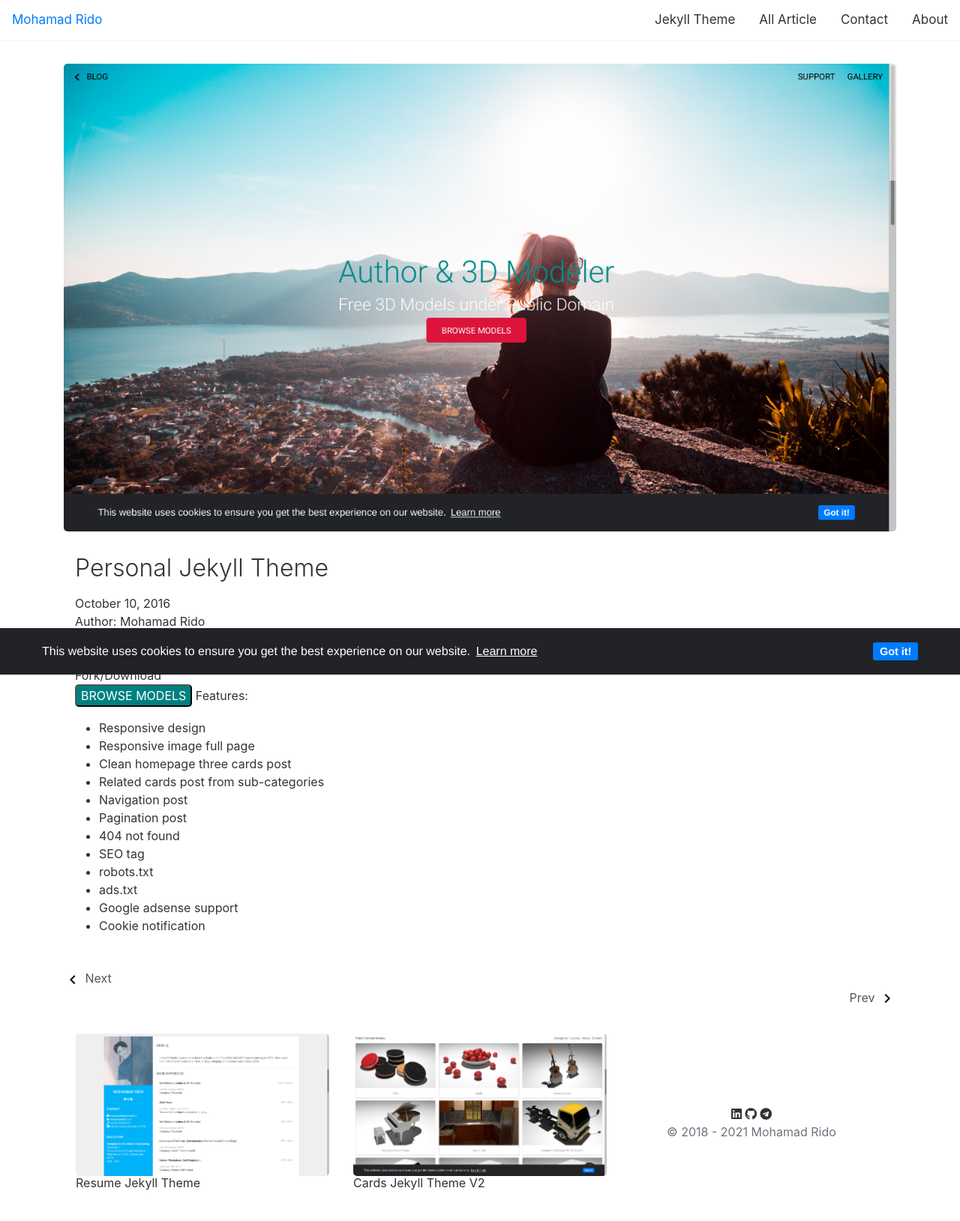
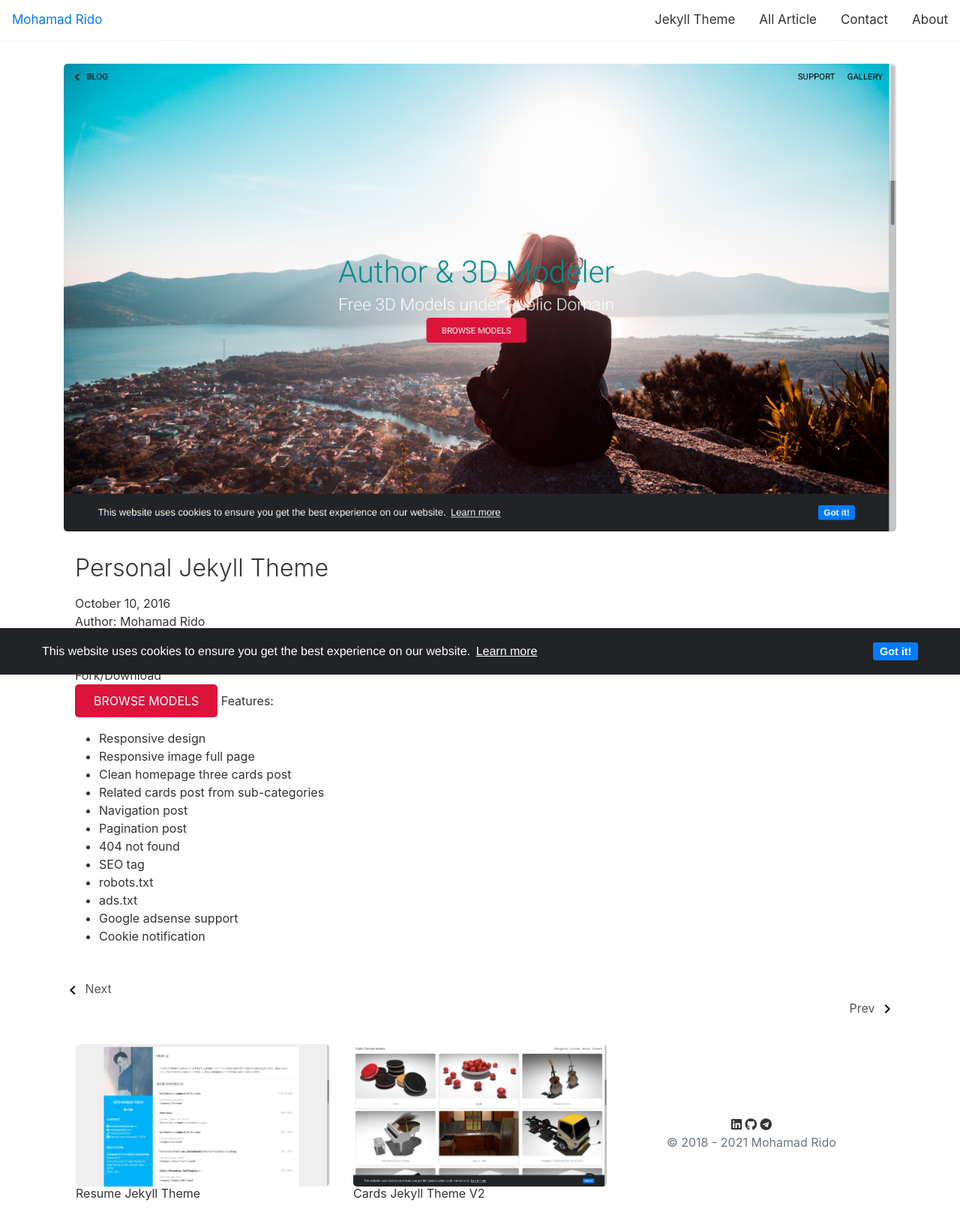
Before and after one commit to mohamadrido/blog, a Jekyll site: the page built from _posts/2016-10-10-personal-jekyll-theme.md, in a window 1280 px wide. Shown: the whole page at 75% size. Built offline with Jekyll 4.4.1, drawn with Linux system fonts in a browser that asks for light colours; nearby versions of some CDN libraries; our own code applies the rules of GitHub Pages for plain Markdown files.

Commit message:
Update 2016-10-10-personal-jekyll-theme.md

```diff
--- a/_posts/2016-10-10-personal-jekyll-theme.md
+++ b/_posts/2016-10-10-personal-jekyll-theme.md
@@ -10,7 +10,7 @@ Author: Mohamad Rido<br />
 License: MIT License<br />
 <a href="https://mohamadrido.com">Live Demo</a><br />
 <a href="https://github.com/mohamadrido/personal-jekyll-theme">Fork/Download</a><br />
-<button style="background: teal; border-radius: 5px;"><a style="text-decoration: none; color: #fff;" href="https://publicdomainmodels.com/">BROWSE MODELS</a></button>
+<button style="  border: none; outline: 0; display: inline-block; padding: 10px 25px; color: #fff; background-color: #dc143c; text-align: center; cursor: pointer; border-radius: 5px;"><a style="text-decoration: none; color: #fff;" href="https://publicdomainmodels.com/">BROWSE MODELS</a></button>
 Features:
    - Responsive design
    - Responsive image full page
```
